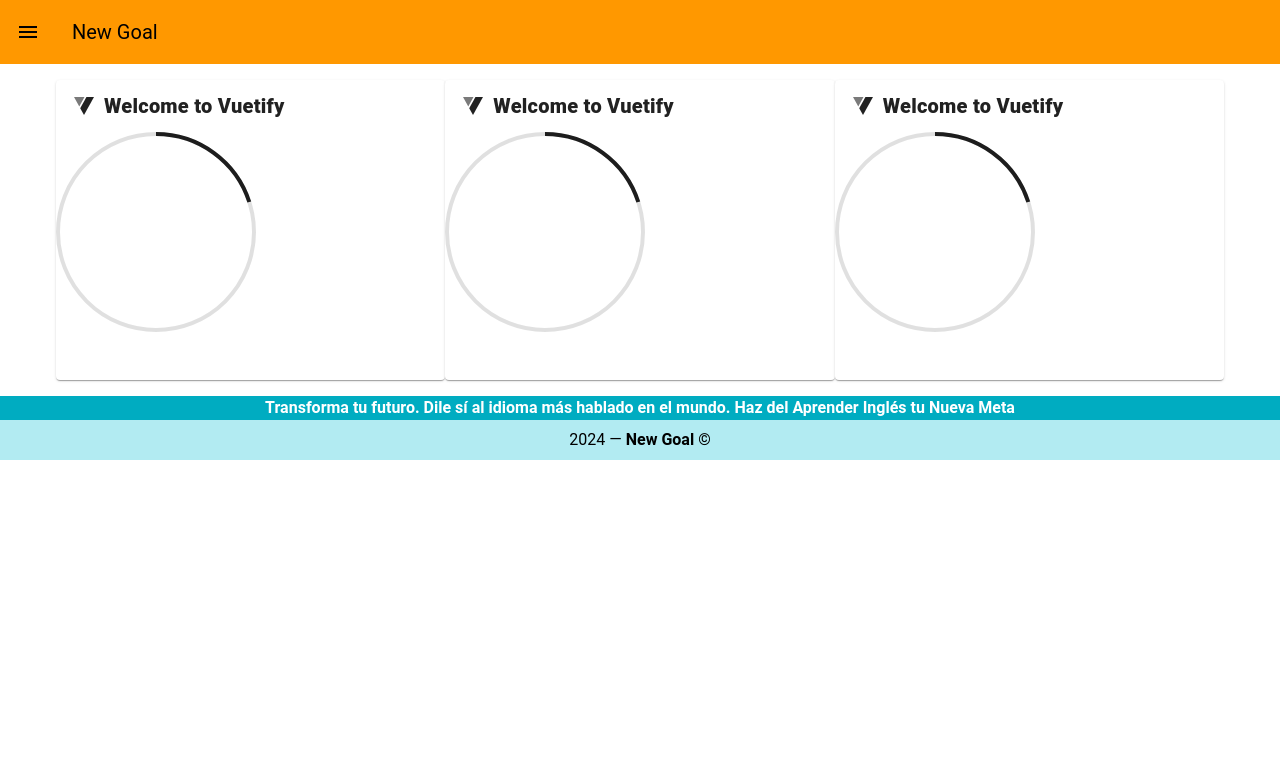
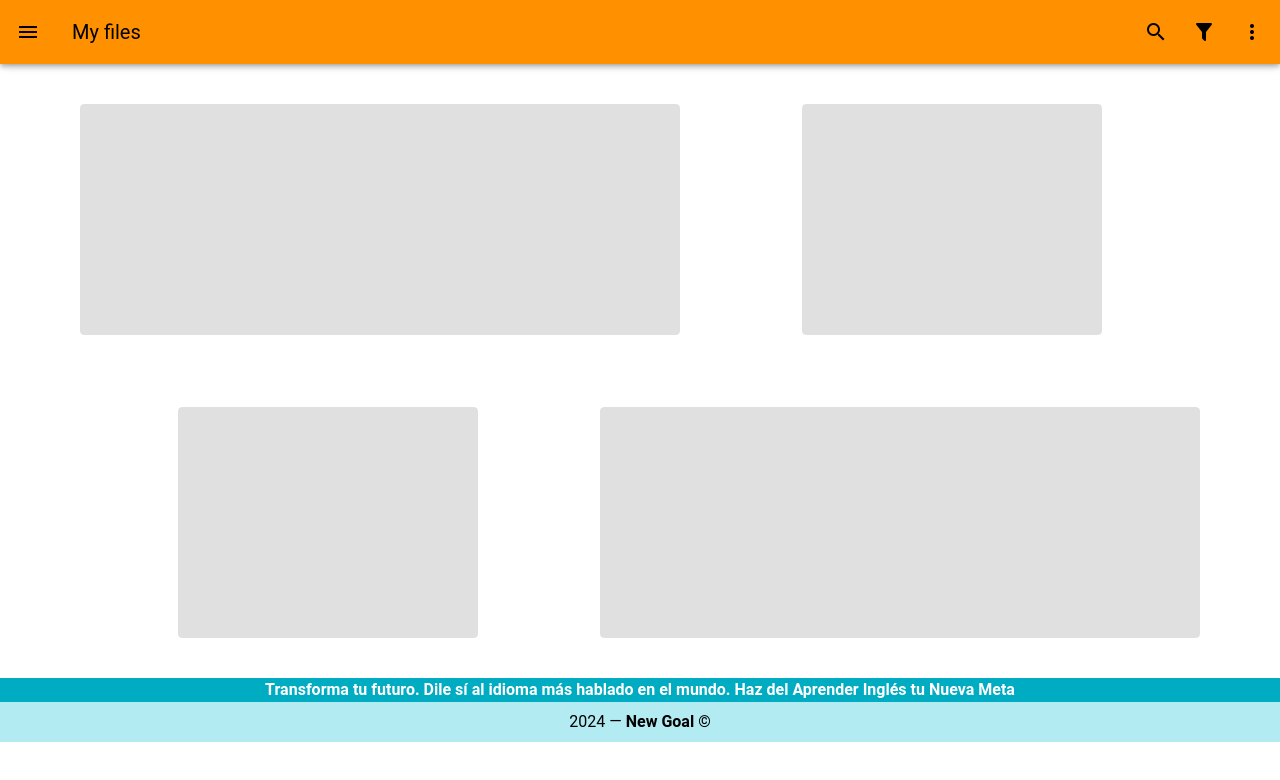
Before and after one commit to Honey0792/Proyecto-II, a Vue app in the folder App/Frontend/: page /Main in a window 1280 px wide. Shown: the top 780 px of the page. Built offline with nearby package versions, Linux system fonts and the light colour scheme.

Commit message:
agregando Vista principal v1 y menu desplegable v1

```diff
--- a/App/Frontend/src/components/NavBar.vue
+++ b/App/Frontend/src/components/NavBar.vue
@@ -1,6 +1,63 @@
 <template>
-<v-toolbar class="bg-orange">
-    <v-app-bar-nav-icon></v-app-bar-nav-icon>
-    <v-toolbar-title>New Goal</v-toolbar-title>
-</v-toolbar>
+  <v-layout>
+    <v-app-bar color="#FF9100">
+      <v-app-bar-nav-icon
+        variant="text"
+        @click.stop="drawer = !drawer"
+      ></v-app-bar-nav-icon>
+
+      <v-toolbar-title>My files</v-toolbar-title>
+
+      <v-spacer></v-spacer>
+
+      <template v-if="$vuetify.display.mdAndUp">
+        <v-btn icon="mdi-magnify" variant="text"></v-btn>
+
+        <v-btn icon="mdi-filter" variant="text"></v-btn>
+      </template>
+
+      <v-btn icon="mdi-dots-vertical" variant="text"></v-btn>
+    </v-app-bar>
+
+    <v-navigation-drawer
+      v-model="drawer"
+      :location="$vuetify.display.mobile ? 'bottom' : undefined"
+      temporary
+    >
+      <v-list :items="items"> </v-list>
+    </v-navigation-drawer>
+    <v-main style="height: 20px"> </v-main>
+  </v-layout>
 </template>
+<script>
+export default {
+  data: () => ({
+    drawer: false,
+    group: null,
+    items: [
+      {
+        title: "Foo",
+        value: "foo",
+      },
+      {
+        title: "Bar",
+        value: "bar",
+      },
+      {
+        title: "Fizz",
+        value: "fizz",
+      },
+      {
+        title: "Buzz",
+        value: "buzz",
+      },
+    ],
+  }),
+
+  watch: {
+    group() {
+      this.drawer = false;
+    },
+  },
+};
+</script>
--- a/App/Frontend/src/views/MainView.vue
+++ b/App/Frontend/src/views/MainView.vue
@@ -1,21 +1,21 @@
 <template>
-  <v-container class="d-flex">
-    <v-card
-      v-for="n in 3"
-      :key="n"
-      class="mx-auto"
-      prepend-icon="$vuetify"
-      width="400"
-      height="300"
-    >
-
-      <template v-slot:title>
-        <span class="font-weight-black">Welcome to Vuetify</span>
-      </template>
-      <template v-slot class="d-flex justify-center align-center">
-        <v-progress-circular model-value="20" size="200"></v-progress-circular>
-      </template>
-    </v-card>
+    <v-container class="ga-4">
+    <v-row class="pa-6">
+      <v-col>
+        <v-card variant="tonal" class="mx-auto" width="600" height="231"> </v-card>
+      </v-col>
+      <v-col>
+        <v-card variant="tonal" class="mx-auto" width="300" height="231"> </v-card>
+      </v-col>
+    </v-row>
+    <v-row class="pa-6">
+      <v-col>
+        <v-card variant="tonal" class="mx-auto" width="300" height="231"> </v-card>
+      </v-col>
+      <v-col>
+        <v-card variant="tonal" class="mx-auto" width="600" height="231"> </v-card>
+      </v-col>
+    </v-row>
   </v-container>
 </template>
 
--- a/App/Frontend/src/views/NuketownView.vue
+++ b/App/Frontend/src/views/NuketownView.vue
@@ -1,20 +1,10 @@
 <template>
- <RegInscripcion />
-  <RegEstudiante />
-  <div class="d-flex justify-center"></div>
-  <RegRepresentante />
+
 </template>
 
 <script>
-import RegEstudiante from "@/components/Forms/RegEstudiante.vue";
-import RegRepresentante from "@/components/Forms/RegRepresentante.vue";
-import RegInscripcion from "@/components/Forms/RegInscripcion.vue";
 export default {
-  components: {
-    RegEstudiante,
-    RegRepresentante,
-    RegInscripcion,
-  },
+  components: {},
   data: () => ({}),
 };
 </script>
```
